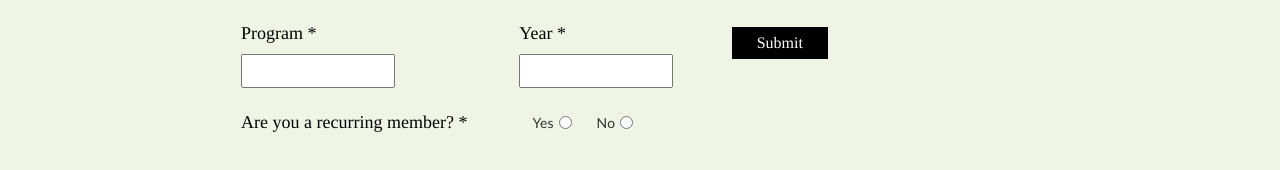
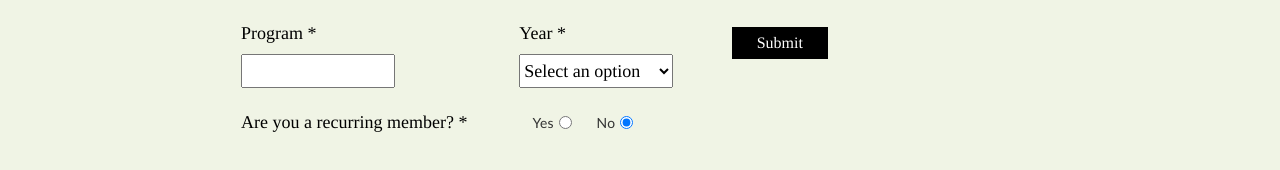
Before and after one commit to Crazydodo123/mari-linguistics, a React (Vite) app: page /sign-up in a window 1280 px wide. Shown: the part 526-696 px from the top of the page. Built offline with nearby package versions, Linux system fonts and the light colour scheme.

Commit message:
fixed form functionality

```diff
--- a/package.json
+++ b/package.json
@@ -10,7 +10,9 @@
     "preview": "vite preview"
   },
   "dependencies": {
+    "axios": "^1.5.0",
     "firebase": "^10.3.1",
+    "firebase-admin": "^11.10.1",
     "react": "^18.2.0",
     "react-dom": "^18.2.0",
     "react-firebase-hooks": "^5.1.1",
--- a/src/App.jsx
+++ b/src/App.jsx
@@ -8,6 +8,8 @@ import Info from './routes/info'
 import SignUp from './routes/SignUp'
 import Roadmap from './routes/Roadmap'
 
+
+
 function App() {
 
   return (
@@ -15,7 +17,7 @@ function App() {
       <header>
         <nav id="navbar">
           <Link to="/"><img src={logo} id="logo" /></Link>
-          <ul class="links">
+          <ul className="links">
             <Link className="navlink" to="/roadmap">Roadmap</Link>
             <li><a className="navlink" href="#projects">About Me</a></li>
             <li><a className="navlink" href="#about-me">More</a></li>
--- a/src/firebase.js
+++ b/src/firebase.js
@@ -1,5 +1,6 @@
-import { initializeApp } from "firebase/app";
-import { getAnalytics } from "firebase/analytics";
+import { initializeApp } from 'firebase/app';
+import { getFirestore, collection, addDoc } from 'firebase/firestore';
+
 
 const firebaseConfig = {
   apiKey: "AIzaSyCa0pczGBURhEt8Fkuf1UMdyG3zHg12wYc",
@@ -12,4 +13,8 @@ const firebaseConfig = {
 };
 
 const app = initializeApp(firebaseConfig);
-const analytics = getAnalytics(app);
+
+const firestore = getFirestore(app);
+const collectionRef = collection(firestore, 'club-members')
+
+export { addDoc, collectionRef }
--- a/src/routes/Info.jsx
+++ b/src/routes/Info.jsx
@@ -10,7 +10,7 @@ const Info = () => {
           <h1 id="title">The Official Linguistics Club at Marianopolis</h1>
         </div>
         <div id="about-us">
-          <div class="left-elements">
+          <div className="left-elements">
             <h2 className="subtitle">About Us</h2>
             <p className="parag">
               The Marianopolis Linguistics Club is a vibrant community dedicated to understanding the fundamentals of language itself. Every two weeks during activity period, we explore the fascinating world of linguistics by solving engaging puzzles together, inviting experts in the field, and visiting important cultural locations. This club open to students of all levels, whether they are an amateur linguist or a language aficionado.
--- a/src/routes/SignUp.jsx
+++ b/src/routes/SignUp.jsx
@@ -1,18 +1,51 @@
+import { addDoc, collectionRef } from "../firebase";
+import { useEffect } from "react";
+
 const SignUp = () => {
+  useEffect(() => {
+    let count = 0
+    if (count === 0) {
+      console.log('uh yeah just ignore the error everything works')
+    }
+    count++
+  }, [])
+
+  const submit = async (event) => {
+    event.preventDefault()
+
+    const newMember = {
+      'first-name': event.target[0].value,
+      'last-name': event.target[1].value,
+      'student-id': event.target[2].value,
+      'email': event.target[3].value,
+      'program': event.target[4].value,
+      'year': event.target[5].value,
+      'suggestions': event.target[8].value,
+    }
+
+    addDoc(collectionRef, newMember)
+      .catch(error => {
+        console.error("Error adding document: ", error);
+      })
+  }
+
+
+
+
    return (
     <div>
       <h2 className="subtitle form">Registration Form</h2>
-      <form id="sign-up-form">
+      <form id="sign-up-form" onSubmit={submit}>
         <div>
           <div className="input-section">
             <p className="subsection-header">Name *</p>
             <div className="input-subsection">
               <div className="input-field">
-                <input type="text" id="first-name" className="text-input"></input>
+                <input type="text" id="first-name" className="text-input" required></input>
                 <label htmlFor="first-name" className="input-label">First Name</label>
               </div>
               <div className="input-field">
-                <input type="text" id="last-name" className="text-input"></input>
+                <input type="text" id="last-name" className="text-input" required></input>
                 <label htmlFor="last-name" className="input-label">Last Name</label>
               </div>
             </div>
@@ -21,11 +54,11 @@ const SignUp = () => {
             <div className="input-subsection">
               <div className="input-field">
                 <p className="subsection-header">Student ID *</p>
-                <input type="text" id="first-name" className="text-input"></input>
+                <input type="text" id="student-id" className="text-input" required></input>
               </div>
               <div className="input-field">
                 <p className="subsection-header">Email</p>
-                <input type="text" id="last-name" className="text-input"></input>
+                <input type="text" id="email" className="text-input"></input>
               </div>
             </div>
           </div>
@@ -33,11 +66,16 @@ const SignUp = () => {
             <div className="input-subsection">
               <div className="input-field">
                 <p className="subsection-header">Program *</p>
-                <input type="text" id="first-name" className="text-input"></input>
+                <input type="text" id="program" className="text-input" required></input>
               </div>
               <div className="input-field">
                 <p className="subsection-header">Year *</p>
-                <input type="text" id="last-name" className="text-input"></input>
+                <select className="text-input" defaultValue={'0'}>
+                  <option value="0" disabled>Select an option</option>
+                  <option value="first-year">First Year</option>
+                  <option value="second-year">Second Year</option>
+                  <option value="third-year">Third Year</option>
+                </select>
               </div>
             </div>
           </div>
@@ -45,12 +83,12 @@ const SignUp = () => {
             <span className="subsection-header">Are you a recurring member? *</span>
             <div className="radio-choices">
               <div className="radio-choice">
-                <label className="input-label">Yes</label>
-                <input type="radio" name="radio-input"></input>
+                <label className="input-label" htmlFor="yes-radio">Yes</label>
+                <input type="radio" id="yes-radio" name="radio-input" value={true}></input>
               </div>
               <div className="radio-choice">
-                <label className="input-label">No</label>
-                <input type="radio" name="radio-input" selected></input>
+                <label className="input-label" htmlFor="no-radio">No</label>
+                <input type="radio" id="no-radio" name="radio-input" value={false} checked></input>
               </div>
             </div>
             <div></div>
@@ -63,7 +101,6 @@ const SignUp = () => {
           <br />
           <button type="submit" id="submit-button">Submit</button>
         </div>
-
       </form>
     </div>
 
--- a/src/styles/styles.css
+++ b/src/styles/styles.css
@@ -225,7 +225,7 @@ li {
 }
 
 .radio-choice > .input-label {
-  margin: 0 5px;
+  padding: 0 5px;
 }
 
 span.subsection-header {
```
Also changed, not shown: src/functions/index.js (added, +45 -0 lines), 2 other files (tests, documents, lock files or other folders).
